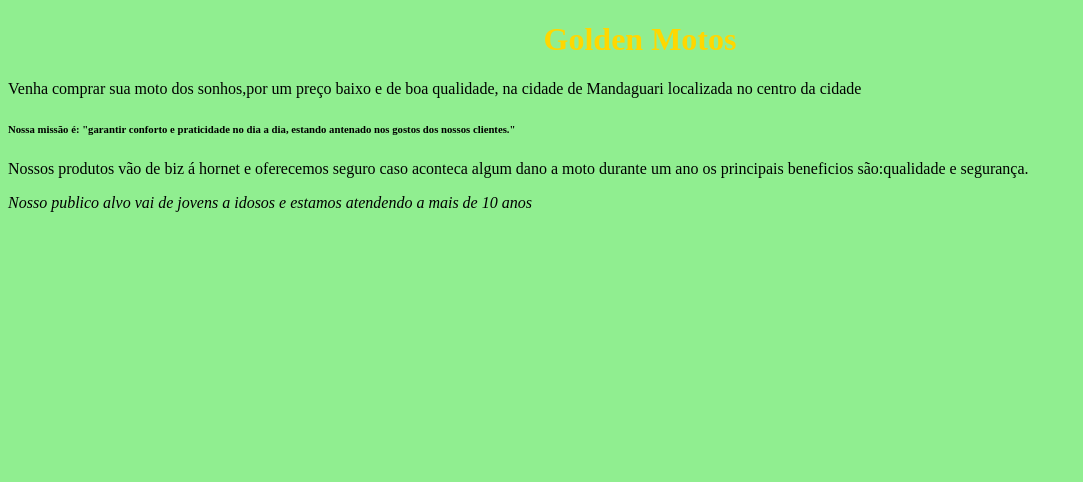
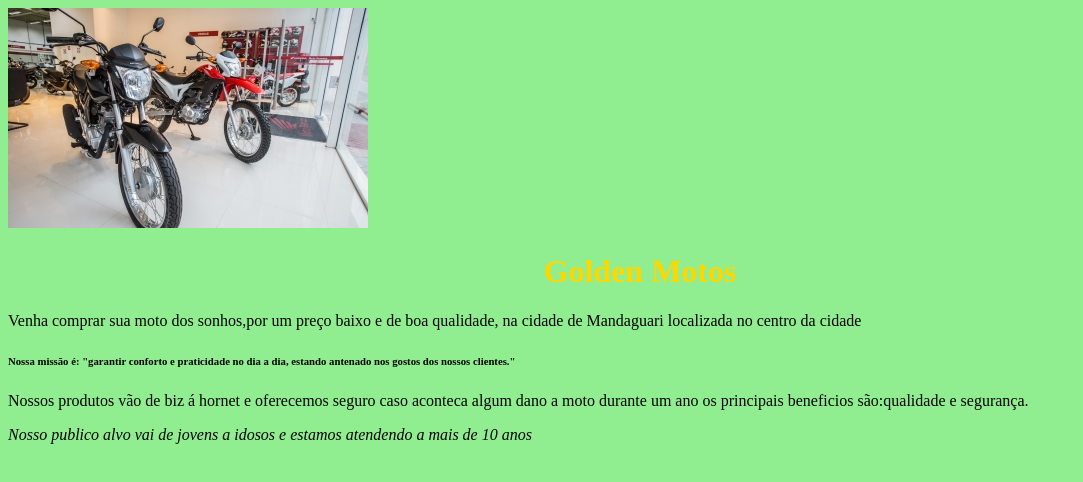
Before and after one commit to anadaghetti/trabalho-final, a plain HTML site: page index.html in a window 1280 px wide. Shown: the whole page, without its empty margins (0-1083 px from the left). Drawn offline with Linux system fonts and the light colour scheme.

Commit message:
index.html

```diff
--- a/index.html
+++ b/index.html
@@ -6,6 +6,7 @@
     <link rel="stylesheet" href="style.css">
   </head>
   <body>
+    <img src="imagem1.jpg">
     <h1><b> Golden Motos </b></h1>
     <p>Venha comprar sua moto dos sonhos,por um preço baixo e de boa qualidade, na cidade de
         Mandaguari localizada no centro da cidade</p>
```
